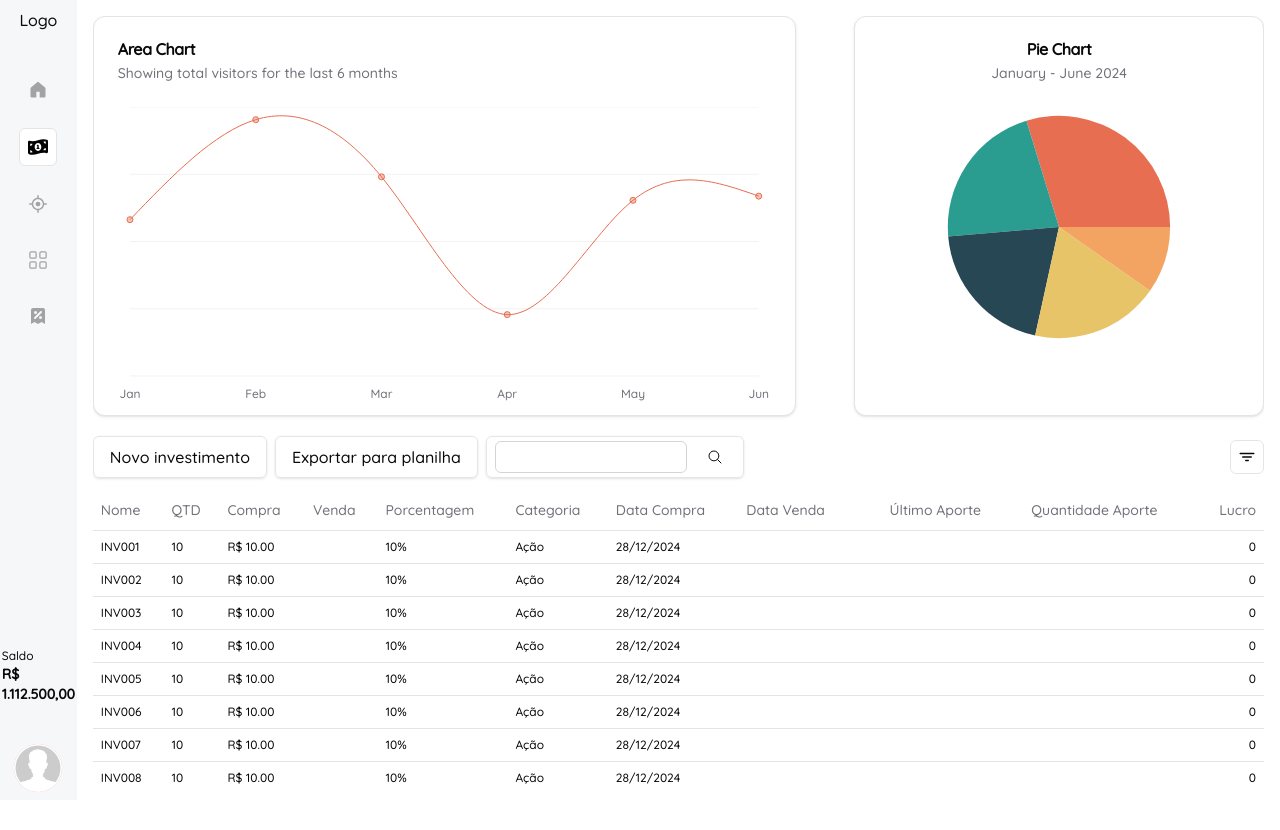
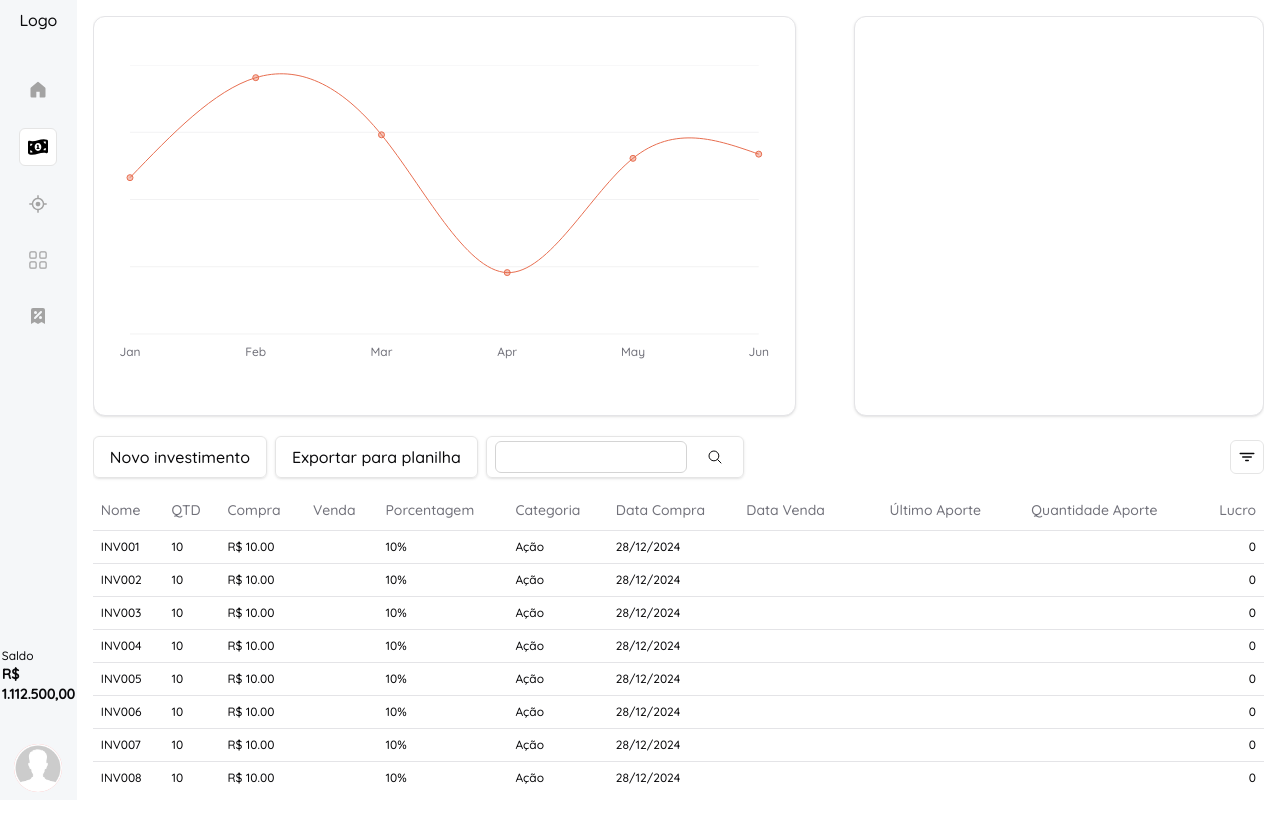
Before and after one commit to rafaapcode/finance-app, a Next.js app: page /main/investments in a window 1280 px wide. Shown: the top 830 px of the page. Built offline with nearby package versions, Linux system fonts and the light colour scheme.

Commit message:
feat: creating generic chart components for CHARTS

```diff
--- a/src/components/charts/linearChart/LinearAreaChart.tsx
+++ b/src/components/charts/linearChart/LinearAreaChart.tsx
@@ -1,50 +1,54 @@
-"use client"
+"use client";
 
-import { CartesianGrid, Line, LineChart, XAxis } from "recharts"
+import { CartesianGrid, Line, LineChart, XAxis } from "recharts";
 
 import {
   Card,
   CardContent,
   CardDescription,
   CardHeader,
-  CardTitle
-} from "@/components/ui/card"
+  CardTitle,
+} from "@/components/ui/card";
 import {
   ChartConfig,
   ChartContainer,
   ChartTooltip,
   ChartTooltipContent,
-} from "@/components/ui/chart"
-const chartData = [
-  { month: "January", desktop: 186 },
-  { month: "February", desktop: 305 },
-  { month: "March", desktop: 237 },
-  { month: "April", desktop: 73 },
-  { month: "May", desktop: 209 },
-  { month: "June", desktop: 214 },
-]
+} from "@/components/ui/chart";
 
-const chartConfig = {
-  desktop: {
-    label: "Desktop",
-    color: "hsl(var(--chart-1))",
-  },
-} satisfies ChartConfig
+type LinearAreaChartProps = {
+  config: ChartConfig;
+  data: any[];
+  keysConfig: {
+    dataKey: string;
+    nameKey: string;
+  };
+  title?: string;
+  description?: string;
+};
 
-export function LinearAreaChart() {
+export function LinearAreaChart({
+  config,
+  data,
+  keysConfig,
+  description,
+  title,
+}: LinearAreaChartProps) {
   return (
     <Card className="h-full">
       <CardHeader>
-        <CardTitle>Area Chart</CardTitle>
-        <CardDescription>
-          Showing total visitors for the last 6 months
-        </CardDescription>
+        <CardTitle>{title && "Area Chart"}</CardTitle>
+        {description && (
+          <CardDescription>
+            Showing total visitors for the last 6 months
+          </CardDescription>
+        )}
       </CardHeader>
       <CardContent className="h-full">
-        <ChartContainer config={chartConfig} className="h-[80%] w-full">
+        <ChartContainer config={config} className="h-[80%] w-full">
           <LineChart
             accessibilityLayer
-            data={chartData}
+            data={data}
             margin={{
               left: 12,
               right: 12,
@@ -52,7 +56,7 @@ export function LinearAreaChart() {
           >
             <CartesianGrid vertical={false} />
             <XAxis
-              dataKey="month"
+              dataKey={keysConfig.dataKey}
               tickLine={false}
               axisLine={false}
               tickMargin={8}
@@ -63,7 +67,7 @@ export function LinearAreaChart() {
               content={<ChartTooltipContent indicator="line" />}
             />
             <Line
-              dataKey="desktop"
+              dataKey={keysConfig.nameKey}
               type="natural"
               fill="var(--color-desktop)"
               fillOpacity={0.4}
@@ -73,5 +77,5 @@ export function LinearAreaChart() {
         </ChartContainer>
       </CardContent>
     </Card>
-  )
+  );
 }
--- a/src/components/charts/pieChart/PieChart.tsx
+++ b/src/components/charts/pieChart/PieChart.tsx
@@ -15,50 +15,28 @@ import {
   ChartTooltip,
   ChartTooltipContent,
 } from "@/components/ui/chart"
-const chartData = [
-  { browser: "chrome", visitors: 275, fill: "var(--color-chrome)" },
-  { browser: "safari", visitors: 200, fill: "var(--color-safari)" },
-  { browser: "firefox", visitors: 187, fill: "var(--color-firefox)" },
-  { browser: "edge", visitors: 173, fill: "var(--color-edge)" },
-  { browser: "other", visitors: 90, fill: "var(--color-other)" },
-]
 
-const chartConfig = {
-  visitors: {
-    label: "Visitors",
-  },
-  chrome: {
-    label: "Chrome",
-    color: "hsl(var(--chart-1))",
-  },
-  safari: {
-    label: "Safari",
-    color: "hsl(var(--chart-2))",
-  },
-  firefox: {
-    label: "Firefox",
-    color: "hsl(var(--chart-3))",
-  },
-  edge: {
-    label: "Edge",
-    color: "hsl(var(--chart-4))",
-  },
-  other: {
-    label: "Other",
-    color: "hsl(var(--chart-5))",
-  },
-} satisfies ChartConfig
+type PieChartProps = {
+  config: ChartConfig;
+  data: any[];
+  keysConfig: {
+    dataKey: string;
+    nameKey: string;
+  };
+  title?: string;
+  description?: string;
+}
 
-export function PieChartComponent() {
+export function PieChartComponent({config, data, keysConfig, description, title}: PieChartProps) {
   return (
     <Card className="flex flex-col h-full">
       <CardHeader className="items-center pb-0">
-        <CardTitle>Pie Chart</CardTitle>
-        <CardDescription>January - June 2024</CardDescription>
+        <CardTitle>{title && "Pie Chart"}</CardTitle>
+        {description && <CardDescription>January - June 2024</CardDescription>}
       </CardHeader>
       <CardContent className="flex-1 pb-0 h-full">
         <ChartContainer
-          config={chartConfig}
+          config={config}
           className="mx-auto aspect-square h-[80%]"
         >
           <PieChart>
@@ -66,7 +44,7 @@ export function PieChartComponent() {
               cursor={false}
               content={<ChartTooltipContent hideLabel />}
             />
-            <Pie data={chartData} dataKey="visitors" nameKey="browser" />
+            <Pie data={data} dataKey={keysConfig.dataKey} nameKey={keysConfig.nameKey} />
           </PieChart>
         </ChartContainer>
       </CardContent>
--- a/src/pages/Investments/InvestmentPageView.tsx
+++ b/src/pages/Investments/InvestmentPageView.tsx
@@ -9,8 +9,60 @@ import { TablePagination } from "@/components/pagination/TablePagination";
 import Select from "@/components/select/Select";
 import SelectInvestment from "@/components/select/SelectInvestment";
 import { InvestmentTable } from "@/components/table/InvestmentTable";
+import { ChartConfig } from "@/components/ui/chart";
 import { IoFilter, IoSearchOutline } from "react-icons/io5";
 import { InvestmentPageViewProps } from "./InvesmentPage.type";
+
+// Esses dados devem ser obtidos de uma API e estar dentro do MODEL.
+const chartDataPie = [
+  { browser: "chrome", visitors: 275, fill: "var(--color-chrome)" },
+  { browser: "safari", visitors: 200, fill: "var(--color-safari)" },
+  { browser: "firefox", visitors: 187, fill: "var(--color-firefox)" },
+  { browser: "edge", visitors: 173, fill: "var(--color-edge)" },
+  { browser: "other", visitors: 90, fill: "var(--color-other)" },
+]
+
+const chartConfigPie = {
+  visitors: {
+    label: "Visitors",
+  },
+  chrome: {
+    label: "Chrome",
+    color: "hsl(var(--chart-1))",
+  },
+  safari: {
+    label: "Safari",
+    color: "hsl(var(--chart-2))",
+  },
+  firefox: {
+    label: "Firefox",
+    color: "hsl(var(--chart-3))",
+  },
+  edge: {
+    label: "Edge",
+    color: "hsl(var(--chart-4))",
+  },
+  other: {
+    label: "Other",
+    color: "hsl(var(--chart-5))",
+  },
+} satisfies ChartConfig
+
+const chartDataLinear = [
+  { month: "January", desktop: 186 },
+  { month: "February", desktop: 305 },
+  { month: "March", desktop: 237 },
+  { month: "April", desktop: 73 },
+  { month: "May", desktop: 209 },
+  { month: "June", desktop: 214 },
+];
+
+const chartConfigLinear = {
+  desktop: {
+    label: "Desktop",
+    color: "hsl(var(--chart-1))",
+  },
+} satisfies ChartConfig;
 
 function InvestmentPageView({ props }: InvestmentPageViewProps) {
   const {
@@ -40,10 +92,10 @@ function InvestmentPageView({ props }: InvestmentPageViewProps) {
     <main className="h-full flex-1 overflow-y-auto scrollbar-none">
       <div className="w-full max-h-[400px] flex justify-between">
         <div className="w-[60%] max-h-[400px]">
-          <LinearAreaChart />
+          <LinearAreaChart config={chartConfigLinear} data={chartDataLinear} keysConfig={{dataKey: "month", nameKey: "desktop"}}/>
         </div>
         <div className="w-[35%] max-h-[400px]">
-          <PieChartComponent />
+          <PieChartComponent config={chartConfigPie} data={chartDataPie} keysConfig={{dataKey: "browser", nameKey: "visitors"}}/>
         </div>
       </div>
       <div className="flex-1 flex flex-col gap-2 pt-5">
```
